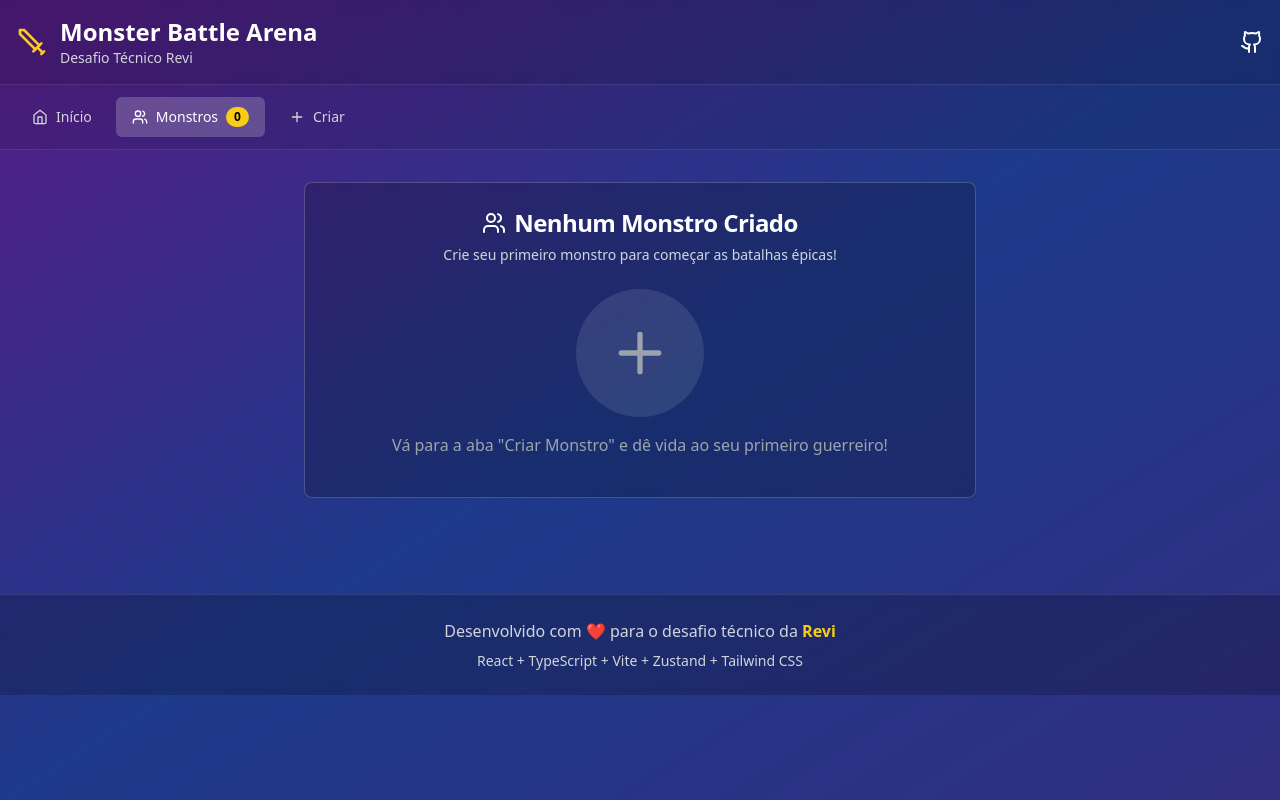
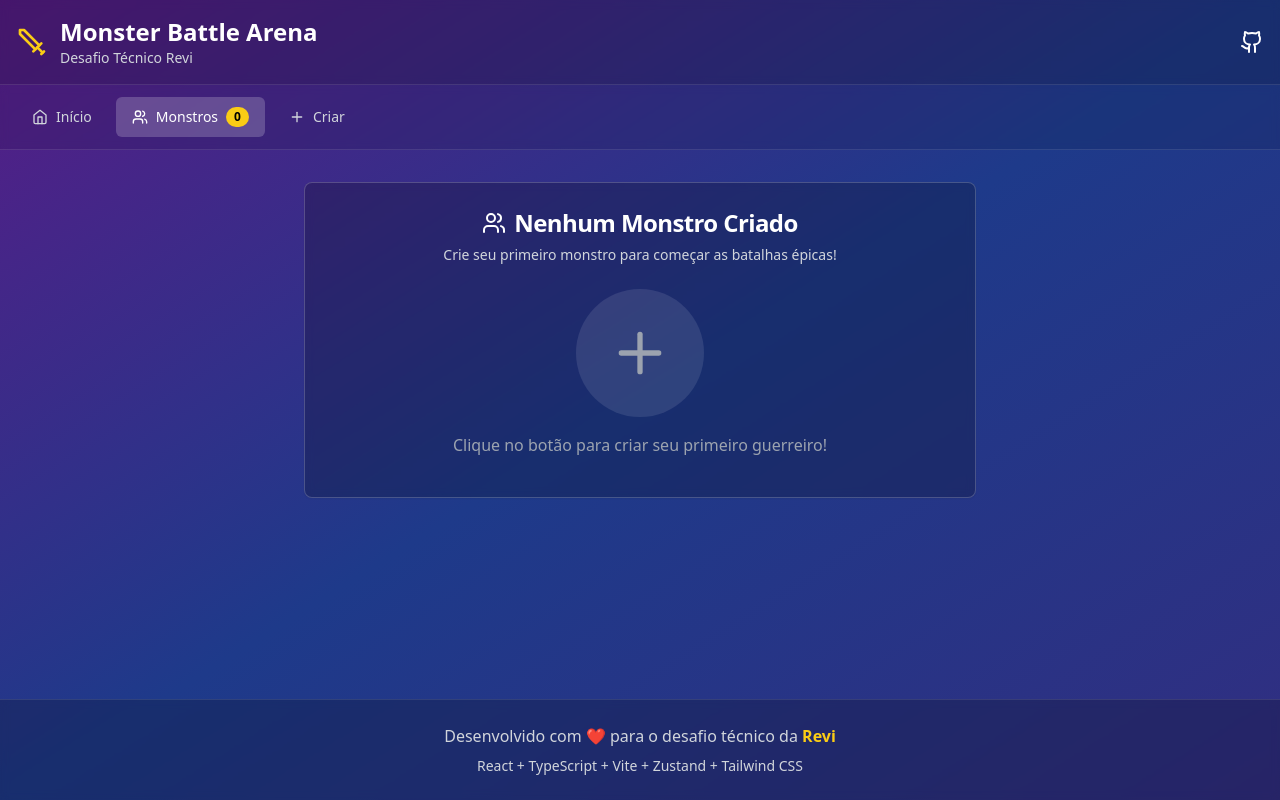
Before and after one commit to micaelvitor/reactMonsterBattle, a React (Vite) app: page /monsters in a window 1280 px wide. Built offline with nearby package versions, Linux system fonts and the light colour scheme; the HTML template or start-up script is replaced by a standard one.

Commit message:
feat: animations + layout fixes

```diff
--- a/src/components/Layout.tsx
+++ b/src/components/Layout.tsx
@@ -35,7 +35,7 @@ export function Layout({ children }: LayoutProps) {
   ]
 
   return (
-    <div className="min-h-screen bg-gradient-to-br from-purple-900 via-blue-900 to-indigo-900">
+    <div className="min-h-screen bg-gradient-to-br from-purple-900 via-blue-900 to-indigo-900 flex flex-col">
       {/* Header */}
       <header className="border-b border-white/10 bg-black/20 backdrop-blur-sm sticky top-0 z-50">
         <div className="container mx-auto px-4 py-4">
@@ -90,10 +90,12 @@ export function Layout({ children }: LayoutProps) {
       </nav>
 
       {/* Main Content */}
-      <main className="container mx-auto px-4 py-8">{children}</main>
+      <main className="container mx-auto px-4 py-8 flex-grow animate-in fade-in-0 slide-in-from-top-5 duration-500">
+        {children}
+      </main>
 
       {/* Footer */}
-      <footer className="border-t border-white/10 bg-black/20 backdrop-blur-sm mt-16">
+      <footer className="border-t border-white/10 bg-black/20 backdrop-blur-sm">
         <div className="container mx-auto px-4 py-6">
           <div className="text-center text-gray-300">
             <p className="mb-2">
--- a/src/features/monster/MonsterList.tsx
+++ b/src/features/monster/MonsterList.tsx
@@ -1,5 +1,6 @@
 import { useMonsterStore } from "@/store/useMonsterStore"
 import { MonsterCard } from "@/components/MonsterCard"
+import { Link } from "react-router-dom"
 import { Card, CardContent, CardDescription, CardHeader, CardTitle } from "@/components/ui/card"
 import { Users, Plus } from "lucide-react"
 
@@ -18,10 +19,12 @@ export function MonsterList() {
           </CardDescription>
         </CardHeader>
         <CardContent className="text-center">
-          <div className="w-32 h-32 mx-auto mb-4 rounded-full bg-white/10 flex items-center justify-center">
-            <Plus className="w-16 h-16 text-gray-400" />
-          </div>
-          <p className="text-gray-400 mb-4">Vá para a aba "Criar Monstro" e dê vida ao seu primeiro guerreiro!</p>
+          <Link to="/create" className="group inline-block" aria-label="Criar novo monstro">
+            <div className="w-32 h-32 mx-auto mb-4 rounded-full bg-white/10 flex items-center justify-center transition-all duration-300 group-hover:bg-white/20 group-hover:scale-110 cursor-pointer">
+              <Plus className="w-16 h-16 text-gray-400 transition-colors group-hover:text-white" />
+            </div>
+          </Link>
+          <p className="text-gray-400 mb-4">Clique no botão para criar seu primeiro guerreiro!</p>
         </CardContent>
       </Card>
     )
@@ -37,8 +40,14 @@ export function MonsterList() {
       </div>
 
       <div className="grid grid-cols-1 md:grid-cols-2 lg:grid-cols-3 gap-6">
-        {monsters.map((monster) => (
-          <MonsterCard key={monster.id} monster={monster} showActions />
+        {monsters.map((monster, index) => (
+          <div
+            key={monster.id}
+            className="animate-in fade-in-0 slide-in-from-bottom-5 duration-500"
+            style={{ animationDelay: `${index * 100}ms`, animationFillMode: "backwards" }}
+          >
+            <MonsterCard monster={monster} showActions />
+          </div>
         ))}
       </div>
     </div>
```
